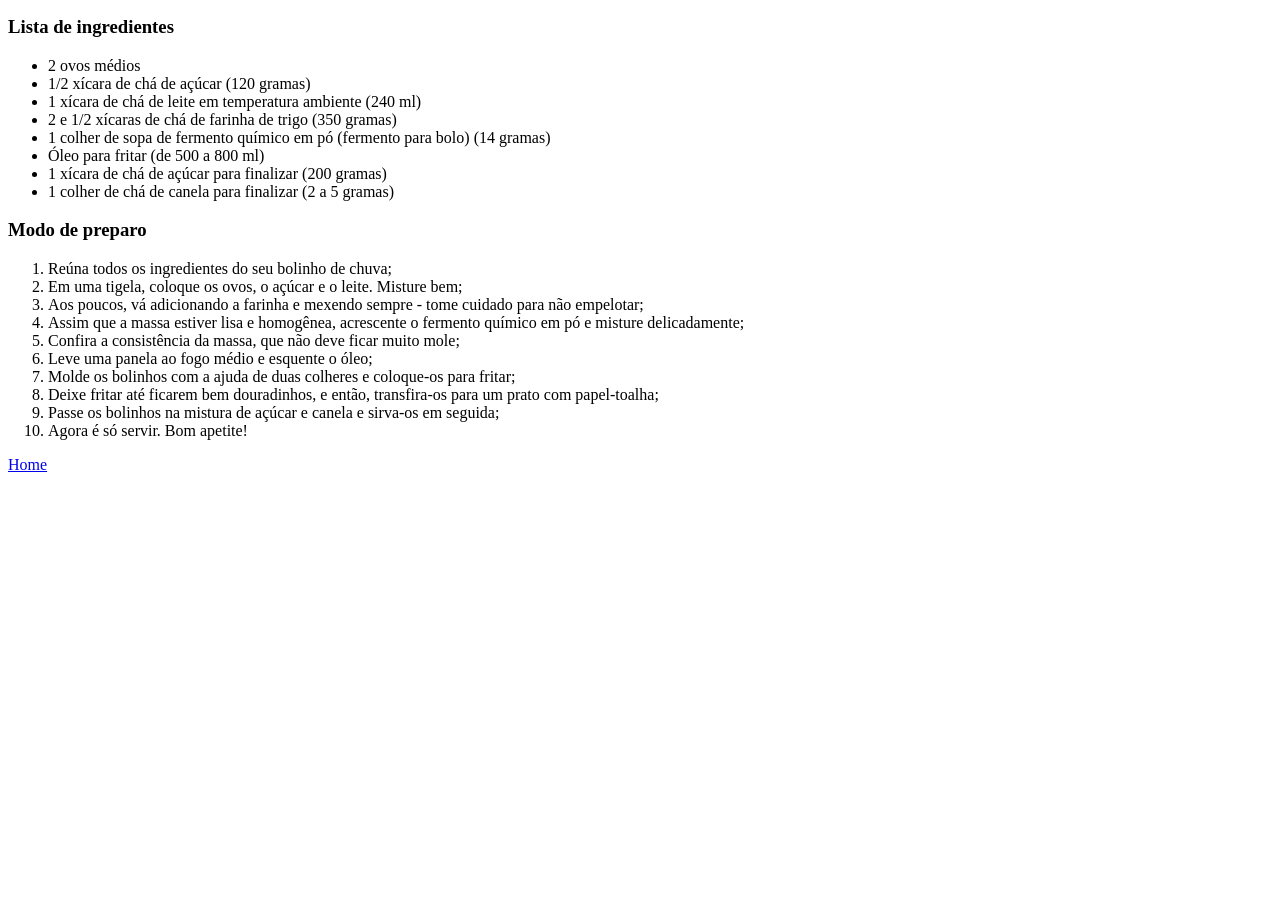
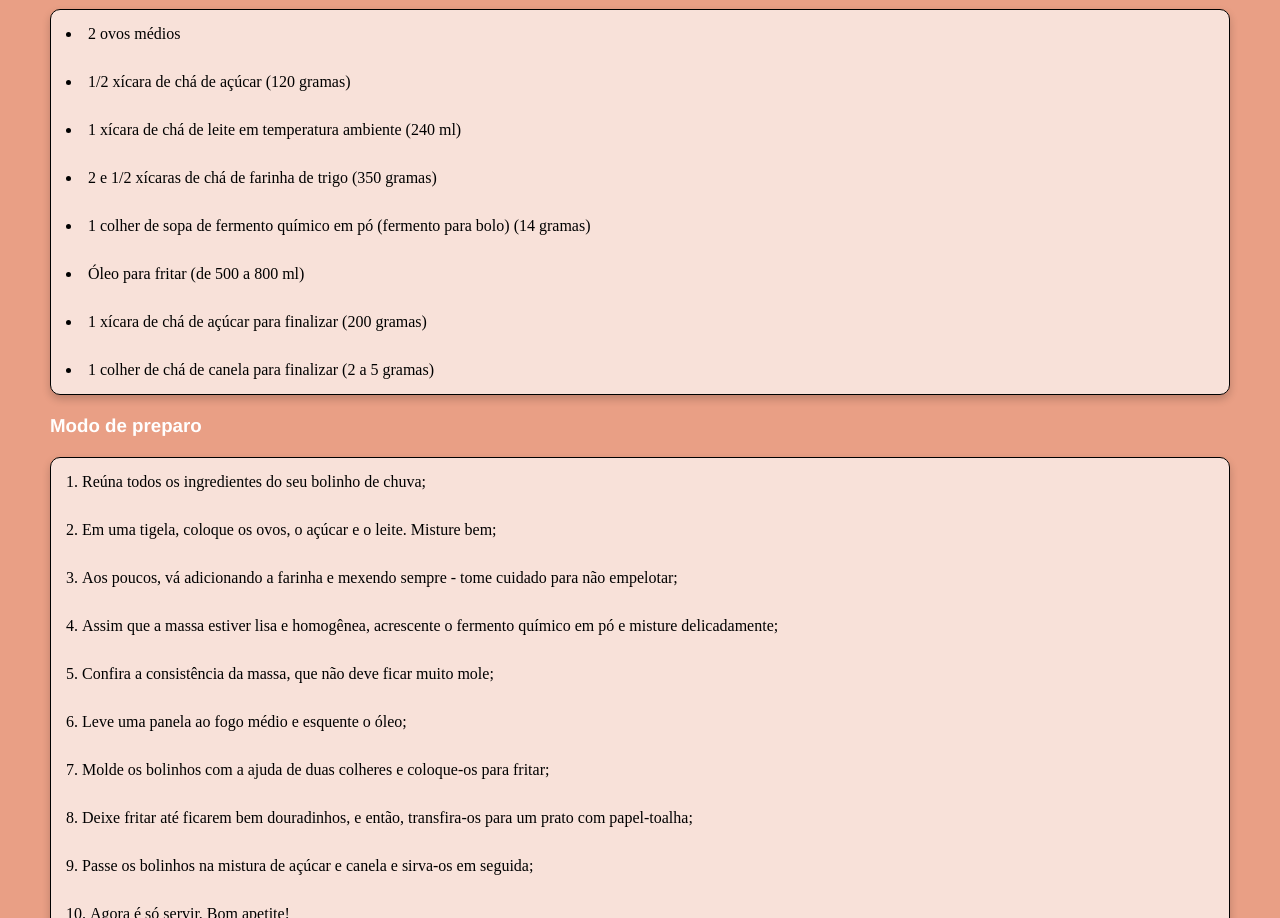
Before and after one commit to DevPH7/new-odin-recipes, a plain HTML site: page recipes/bolinho.html in a window 1280 px wide. Shown: the part 564-1482 px from the top of the page. Before the commit the page ends 1046 px from the top, so only its background shows below. Drawn offline with Linux system fonts and the light colour scheme.

Commit message:
Criamos a pagina style.css e adionamos estilos css as paginas index.html, chicken.html, capuccino.html e bolinho.html

```diff
--- a/recipes/bolinho.html
+++ b/recipes/bolinho.html
@@ -3,16 +3,17 @@
 <head>
     <meta charset="UTF-8">
     <meta name="viewport" content="width=device-width, initial-scale=1.0">
+    <link rel="stylesheet" href="../style.css">
     <title>Bolinho de chuva</title>
 </head>
 <body>
-    <h1>Bolinho de chuva</h1>
+    <h1 class="titles">Bolinho de chuva</h1>
     <img src="../images/bolinho-de-chuva.jpg" alt="bolinhos-de-chuva" height="400" width="550">
-    <h3>Bolinho de chuva</h3>
+    <h3 class="titles">Bolinho de chuva</h3>
     <p>Deliciosos bolinhos de chuva, nem precisa esperar chover combina com dias ensolarados também.</p>
 
-    <h3>Lista de ingredientes</h3>
-    <ul>
+    <h3 class="titles">Lista de ingredientes</h3>
+    <ul class="list">
         <li>2 ovos médios</li>
         <li>1/2 xícara de chá de açúcar (120 gramas)</li>
         <li>1 xícara de chá de leite em temperatura ambiente (240 ml)</li>
@@ -23,8 +24,8 @@
         <li>1 colher de chá de canela para finalizar (2 a 5 gramas)</li>
     </ul>
 
-    <h3>Modo de preparo</h3>
-    <ol>
+    <h3 class="titles">Modo de preparo</h3>
+    <ol class="order-list">
         <li>Reúna todos os ingredientes do seu bolinho de chuva; </li>
         <li>Em uma tigela, coloque os ovos, o açúcar e o leite. Misture bem; </li>
         <li>Aos poucos, vá adicionando a farinha e mexendo sempre - tome cuidado para não empelotar; </li>
--- /dev/null
+++ b/style.css
@@ -0,0 +1,39 @@
+* {
+    padding: 0px;
+    margin: 0px;
+    box-sizing: border-box;
+}
+body{
+    background-color: rgb(233, 159, 133);
+    margin: 10px 50px;
+}
+.titles{
+    color: white;
+    font-family: Helvetica, "Sans serif", serif;
+    /* padding: 5px; */
+    margin: 10px 0;
+}
+.list,
+.order-list {
+    background-color: rgba(255, 255, 255, 0.692);
+    border:  1px solid black;
+    border-radius: 10px;
+    box-shadow: 0 4px 8px 0 rgba(0, 0, 0,0.2 );
+}
+ul {
+    list-style: inside;
+    margin: 20px 0;
+}
+ol {
+    list-style: decimal inside;
+    margin: 20px 0;
+}
+li {
+    padding: 15px;
+}
+
+.images {
+    height: 200px;
+    width: auto;
+    display: inline;
+}
```
Also changed, not shown: index.html (+6 -2 lines), recipes/capuccino.html (+7 -6 lines), recipes/chicken.html (+7 -6 lines).
